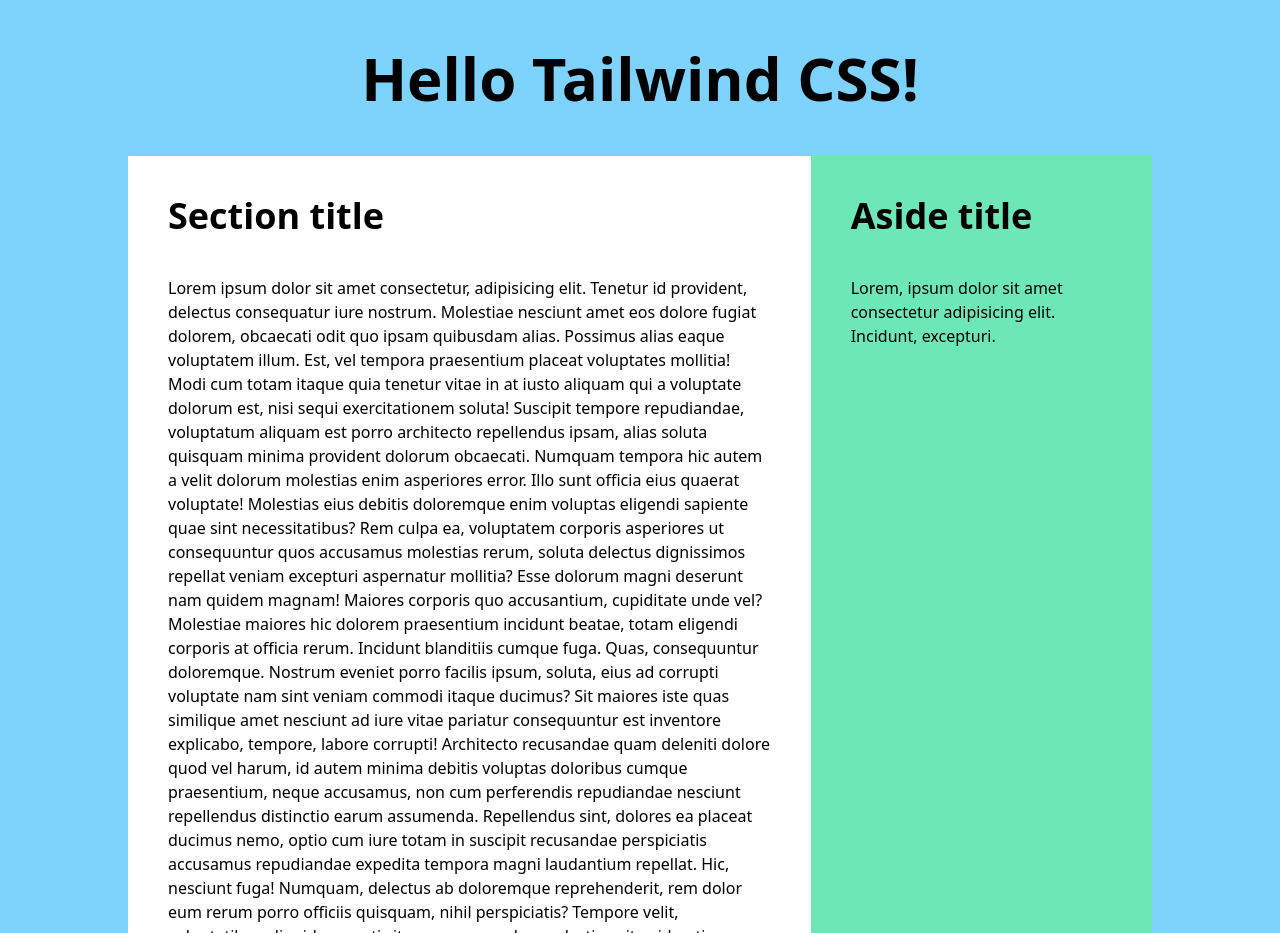
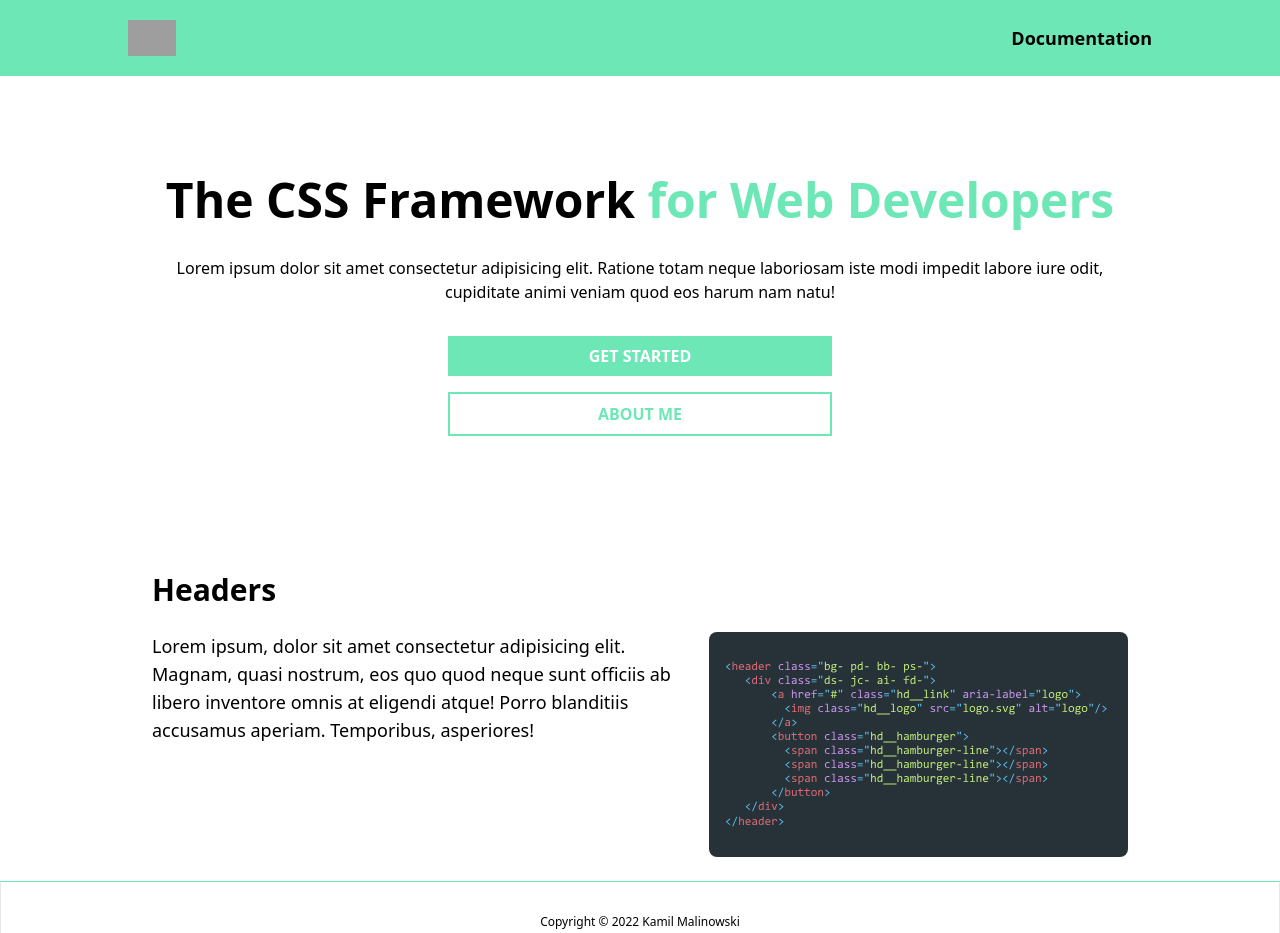
Before and after one commit to kamilMalinowski/framework-css-docs, a plain HTML site: page index.html in a window 1280 px wide. Shown: the top 933 px of the page. Drawn offline with Linux system fonts and the light colour scheme; grey boxes are pictures that could not be loaded.

Commit message:
Update landing page

```diff
--- a/index.html
+++ b/index.html
@@ -4,78 +4,44 @@
     <meta charset="UTF-8" />
     <meta http-equiv="X-UA-Compatible" content="IE=edge" />
     <meta name="viewport" content="width=device-width, initial-scale=1.0" />
-    <link href="/dist/output.css" rel="stylesheet" />
-    <title>Hello Tailwind CSS</title>
+    <link href="./dist/output.css" rel="stylesheet" />
+    <title>Framework CSS | Home</title>
   </head>
-  <body class="bg-sky-300">
-    <header class="max-w-screen-lg mx-auto my-0">
-      <h1 class="text-6xl font-bold p-12 text-center">
-        Hello Tailwind CSS!
-      </h1>
+  <body>
+    <header class="p-5 bg-emerald-300">
+      <div class="flex justify-between items-center max-w-5xl mx-auto">
+        <a href="#" class="">
+          <img src="https://alpinejs.dev/alpine_long.svg" alt="logo" class="w-full h-9"/>
+        </a>
+        <a href="docs.html" class="block text-lg font-bold">Documentation</a>
+      </div>
     </header>
-    <main class="max-w-screen-lg mx-auto my-0 flex justify-between flex-row">
-      <section class="p-10 w-2/3 bg-white ">
-        <h2 class="text-4xl pb-10 font-bold">Section title</h2>
-        <p class="">
-          Lorem ipsum dolor sit amet consectetur, adipisicing elit. Tenetur id
-          provident, delectus consequatur iure nostrum. Molestiae nesciunt amet
-          eos dolore fugiat dolorem, obcaecati odit quo ipsam quibusdam alias.
-          Possimus alias eaque voluptatem illum. Est, vel tempora praesentium
-          placeat voluptates mollitia! Modi cum totam itaque quia tenetur vitae
-          in at iusto aliquam qui a voluptate dolorum est, nisi sequi
-          exercitationem soluta! Suscipit tempore repudiandae, voluptatum
-          aliquam est porro architecto repellendus ipsam, alias soluta quisquam
-          minima provident dolorum obcaecati. Numquam tempora hic autem a velit
-          dolorum molestias enim asperiores error. Illo sunt officia eius
-          quaerat voluptate! Molestias eius debitis doloremque enim voluptas
-          eligendi sapiente quae sint necessitatibus? Rem culpa ea, voluptatem
-          corporis asperiores ut consequuntur quos accusamus molestias rerum,
-          soluta delectus dignissimos repellat veniam excepturi aspernatur
-          mollitia? Esse dolorum magni deserunt nam quidem magnam! Maiores
-          corporis quo accusantium, cupiditate unde vel? Molestiae maiores hic
-          dolorem praesentium incidunt beatae, totam eligendi corporis at
-          officia rerum. Incidunt blanditiis cumque fuga. Quas, consequuntur
-          doloremque. Nostrum eveniet porro facilis ipsum, soluta, eius ad
-          corrupti voluptate nam sint veniam commodi itaque ducimus? Sit maiores
-          iste quas similique amet nesciunt ad iure vitae pariatur consequuntur
-          est inventore explicabo, tempore, labore corrupti! Architecto
-          recusandae quam deleniti dolore quod vel harum, id autem minima
-          debitis voluptas doloribus cumque praesentium, neque accusamus, non
-          cum perferendis repudiandae nesciunt repellendus distinctio earum
-          assumenda. Repellendus sint, dolores ea placeat ducimus nemo, optio
-          cum iure totam in suscipit recusandae perspiciatis accusamus
-          repudiandae expedita tempora magni laudantium repellat. Hic, nesciunt
-          fuga! Numquam, delectus ab doloremque reprehenderit, rem dolor eum
-          rerum porro officiis quisquam, nihil perspiciatis? Tempore velit,
-          voluptatibus aliquid corrupti sit, vero recusandae molestiae vitae id,
-          ratione dolorem aliquam itaque? Libero architecto sint optio corrupti
-          reiciendis, saepe dolores eveniet ducimus maiores natus amet quae
-          temporibus velit dolor aspernatur sequi esse tempore ex placeat id
-          possimus laborum omnis dolorum ullam. Quaerat aliquid mollitia est,
-          dicta labore officia, obcaecati aspernatur corrupti praesentium iusto
-          accusantium laboriosam dolorem nostrum, pariatur odio nulla! Aliquam
-          soluta, distinctio excepturi error sed consectetur architecto
-          consequatur ipsa tempora rem asperiores nemo, illum qui nisi nostrum,
-          suscipit voluptatem! Reprehenderit enim porro suscipit perspiciatis
-          fugiat error veritatis, voluptas ullam id, aliquid dolorem, sed illum.
-          Velit asperiores distinctio quas cumque, officia commodi animi,
-          laboriosam at quibusdam optio unde. Incidunt similique, saepe est
-          vitae corporis doloribus maiores, animi, excepturi voluptatem
-          voluptatibus repellendus ullam omnis sapiente reiciendis iure ipsum
-          error libero id. Tempora corrupti quasi laboriosam impedit quod error
-          aperiam.
+    <main class="max-w-5xl mx-auto">
+      <section class="p-5 grid text-center">
+        <h1 class="pt-20 pb-8 text-5xl font-bold text-center w-90 mx-auto">
+          The CSS Framework
+          <strong class="font-bold text-emerald-300">for Web Developers</strong>
+        </h1>
+        <p class="pb-8 text-center text-base">
+          Lorem ipsum dolor sit amet consectetur adipisicing elit. Ratione totam
+          neque laboriosam iste modi impedit labore iure odit, cupiditate animi
+          veniam quod eos harum nam natu!
         </p>
+        <a href="#" class="p-2 bg-emerald-300 mb-4 w-96 mx-auto block font-bold text-white">GET STARTED</a>
+        <a href="#" class="p-2 border-2 border-emerald-300 text-emerald-300 bg-white mb-3 w-96 mx-auto block font-bold">ABOUT ME</a>
       </section>
-      <aside class="w-1/3 bg-emerald-300 p-10 block">
-        <h3 class="text-4xl pb-10 font-bold">Aside title</h3>
-        <p class="">
-          Lorem, ipsum dolor sit amet consectetur adipisicing elit. Incidunt,
-          excepturi.
-        </p>
-      </aside>
+      <section class="pt-20 pb-6 px-6 text-left">
+        <h2 class="py-6 text-3xl font-bold">Headers</h2>
+        <div class="flex justify-between items-start">
+          <p class="text-lg">
+            Lorem ipsum, dolor sit amet consectetur adipisicing elit. Magnam, quasi nostrum, eos quo quod neque sunt officiis ab libero inventore omnis at eligendi atque! Porro blanditiis accusamus aperiam. Temporibus, asperiores!
+          </p>
+          <img class="" src="img/temp.svg" alt="temp">
+        </div>
+      </section>
     </main>
-    <footer class="">
-      <p class="">Kamil Malinowski</p>
+    <footer class="text-center p-8 border border-t-emerald-300">
+      <p class="text-xs">Copyright © 2022 Kamil Malinowski</p>
     </footer>
   </body>
 </html>
--- a/tailwind.config.js
+++ b/tailwind.config.js
@@ -1,5 +1,5 @@
 module.exports = {
-  content: ["./src/**/*.{html,js}"],
+  content: ["**/*.{html,js}"],
   theme: {
     extend: {},
   },
```
Also changed, not shown: src/index.html (deleted, +0 -81 lines), dist/output.css, img/temp.svg (added).
